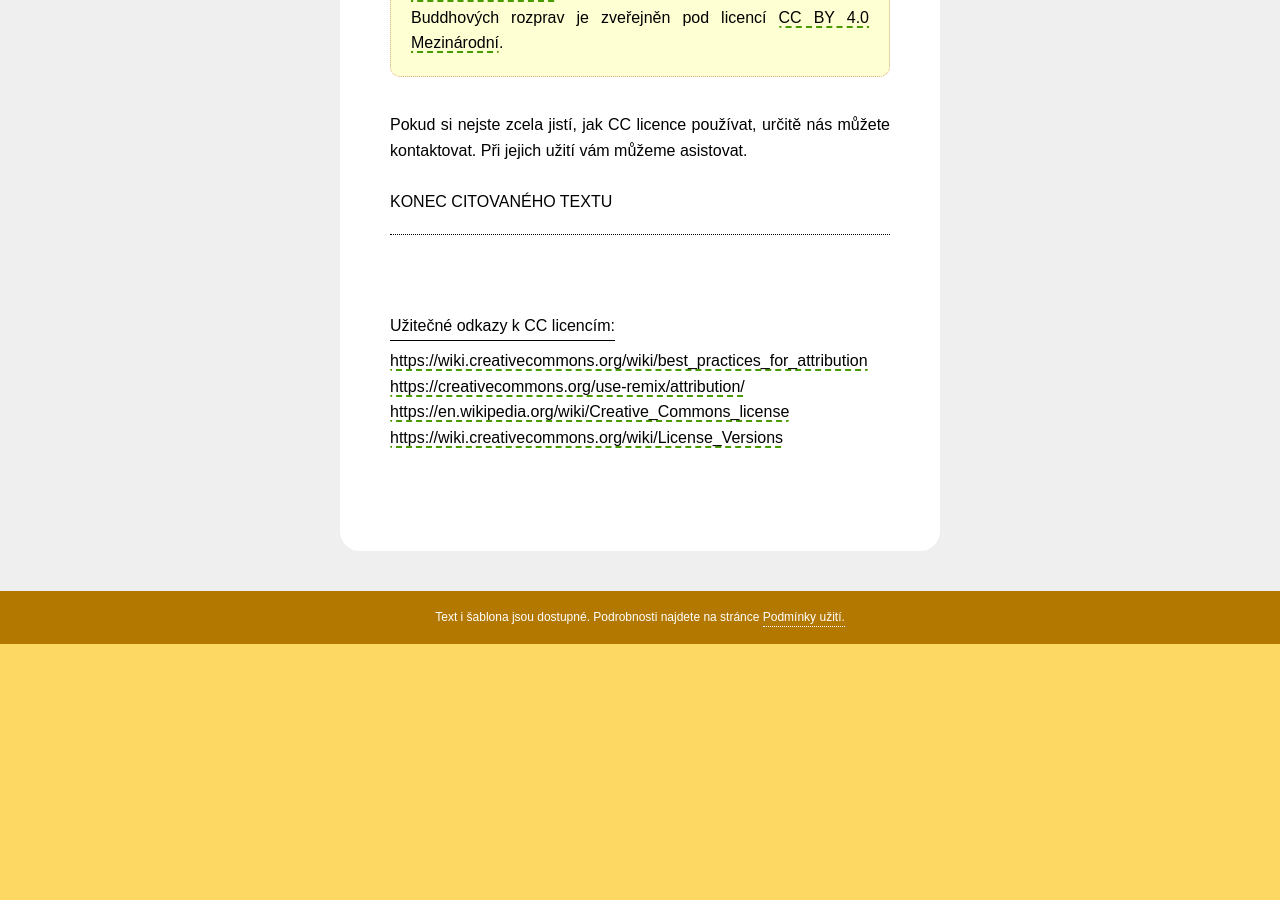
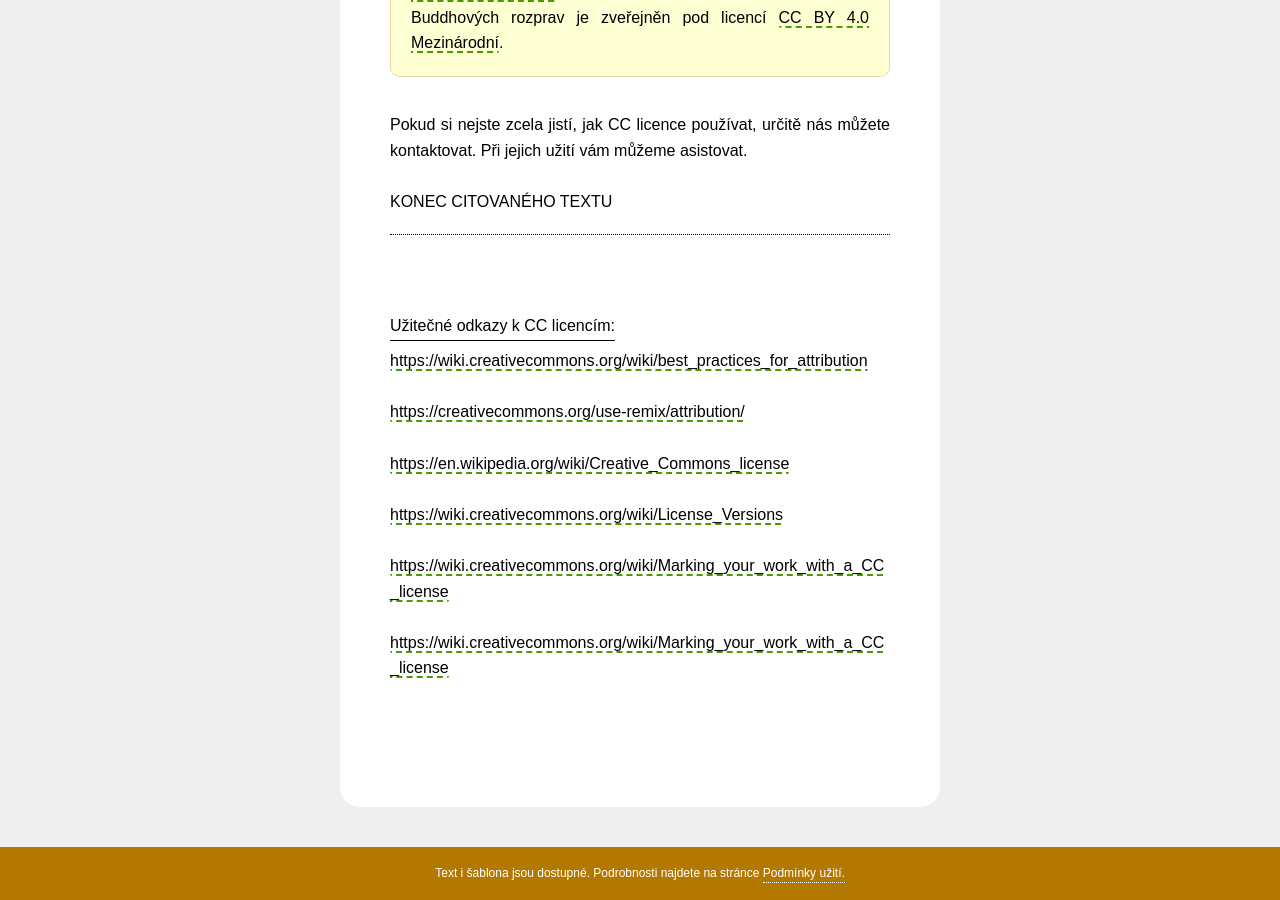
Before and after one commit to Borek78/jak-tvorit-panditu, a Jekyll site: the page built from jak-pouzivam-licenci-cc-by-4-0.md, in a window 1280 px wide and 900 px high, scrolled down 5374 px. Built offline with Jekyll 4.4.1, drawn with Linux system fonts in a browser that asks for light colours; before the commit the page ends 6018 px from its top, so only the background shows below that.

Commit message:
polsedni zmena

```diff
--- a/jak-pouzivam-licenci-cc-by-4-0.md
+++ b/jak-pouzivam-licenci-cc-by-4-0.md
@@ -165,10 +165,16 @@ KONEC CITOVANÉHO TEXTU
 ###### Užitečné odkazy k CC licencím:
 
 <div class="do-not-break-out">
-<a href="https://wiki.creativecommons.org/wiki/best_practices_for_attribution">https://wiki.creativecommons.org/wiki/best_practices_for_attribution</a>
-<a href="https://creativecommons.org/use-remix/attribution/">https://creativecommons.org/use-remix/attribution/</a>
-<a href="https://en.wikipedia.org/wiki/Creative_Commons_license">https://en.wikipedia.org/wiki/Creative_Commons_license</a>
+<a href="https://wiki.creativecommons.org/wiki/best_practices_for_attribution">https://wiki.creativecommons.org/wiki/best_practices_for_attribution</a> <br><br>
 
-<a href="https://wiki.creativecommons.org/wiki/License_Versions">https://wiki.creativecommons.org/wiki/License_Versions</a>
+<a href="https://creativecommons.org/use-remix/attribution/">https://creativecommons.org/use-remix/attribution/</a><br><br>
+
+<a href="https://en.wikipedia.org/wiki/Creative_Commons_license">https://en.wikipedia.org/wiki/Creative_Commons_license</a><br><br>
+
+<a href="https://wiki.creativecommons.org/wiki/License_Versions">https://wiki.creativecommons.org/wiki/License_Versions</a><br><br>
+
+<a href="https://wiki.creativecommons.org/wiki/Marking_your_work_with_a_CC_license">https://wiki.creativecommons.org/wiki/Marking_your_work_with_a_CC_license</a><br><br>
+
+<a href="https://wiki.creativecommons.org/wiki/Marking_your_work_with_a_CC_license">https://wiki.creativecommons.org/wiki/Marking_your_work_with_a_CC_license</a><br><br>
 
 </div>
```
